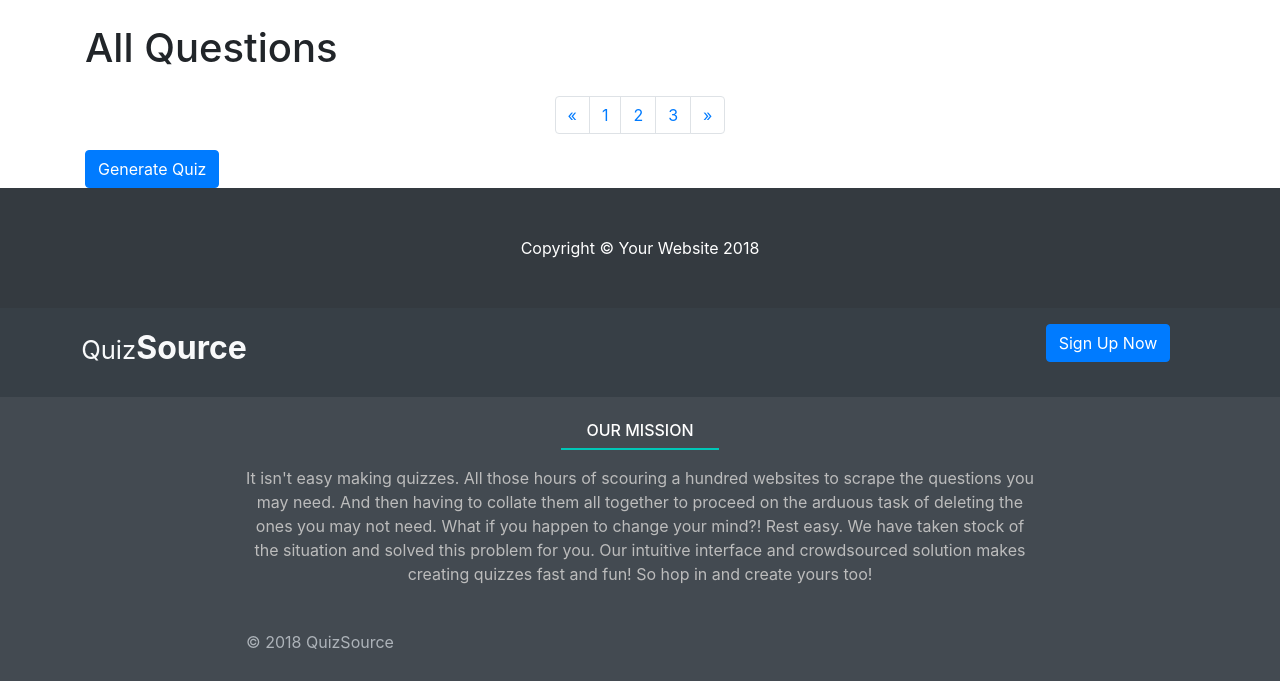
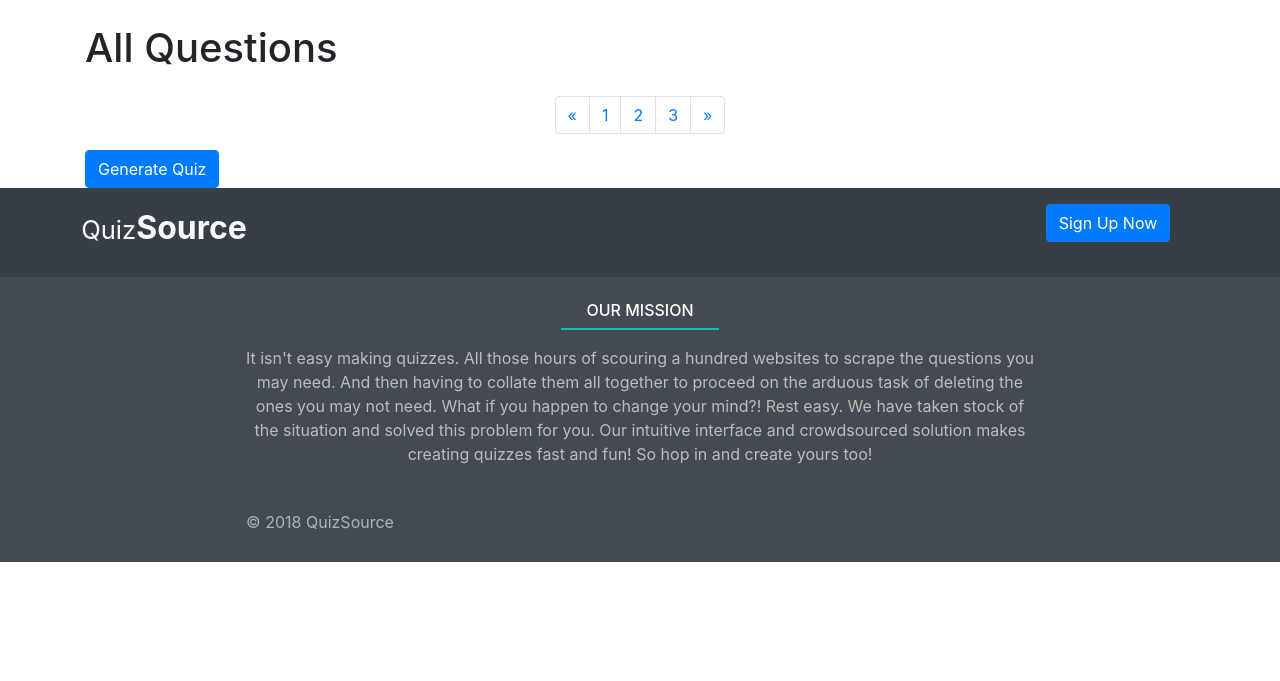
Before and after one commit to kaushal-py/QuizSource, a Flask app: page /review/1 in a window 1280 px wide. Shown: the part 72-753 px from the top of the page. Run offline with Flask 2, Linux system fonts and the light colour scheme; data that the repository does not hold is empty; some libraries are stand-ins or nearby versions.

Commit message:
Remove: Footer from review page

```diff
--- a/templates/review.html
+++ b/templates/review.html
@@ -151,14 +151,6 @@
     </div>
 </div>
 
-<!-- Footer -->
-<footer class="py-5 bg-dark">
-    <div class="container">
-    <p class="m-0 text-center text-white">Copyright &copy; Your Website 2018</p>
-    </div>
-    <!-- /.container -->
-</footer>
-
 <script>
     $(document).ready(function(){
 
```
